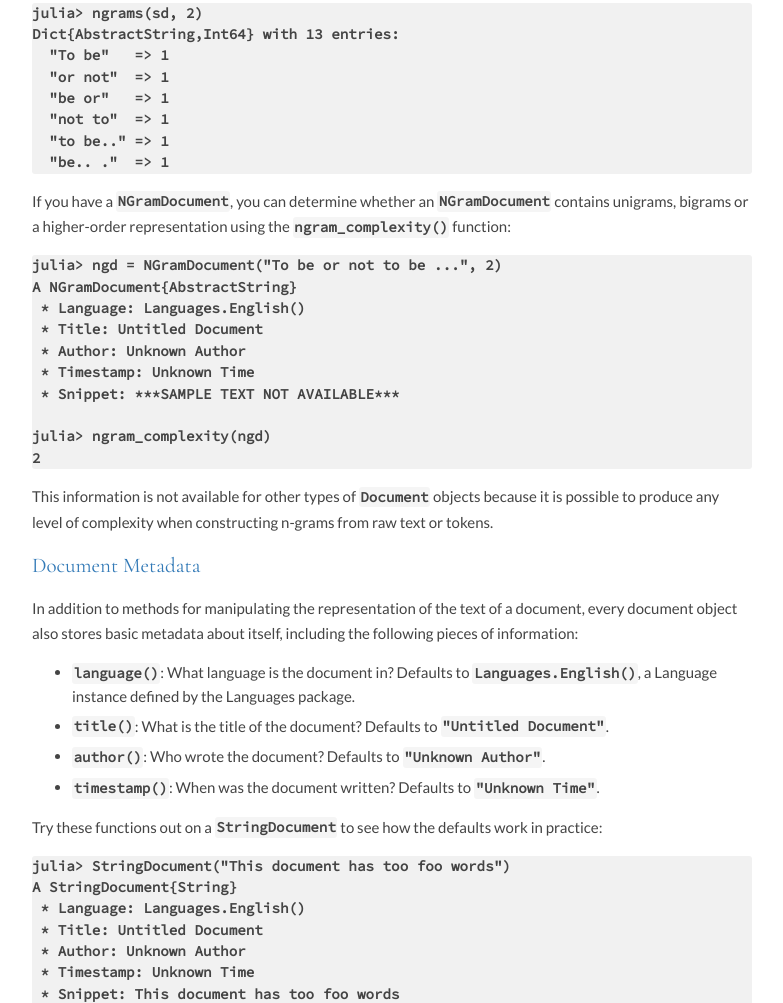
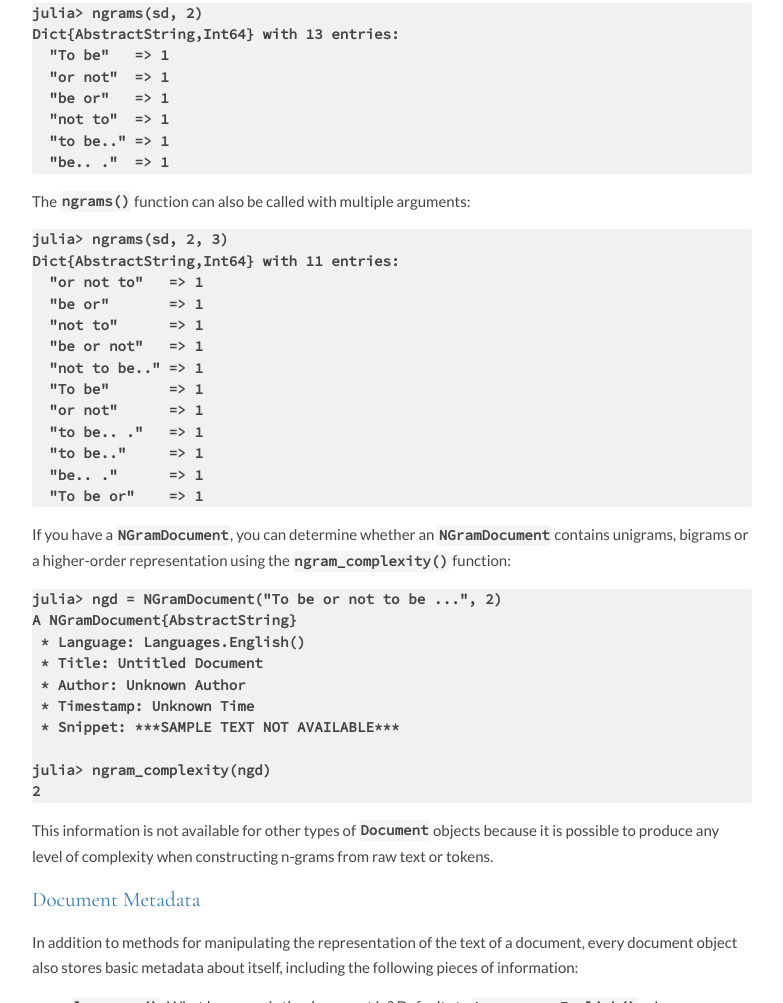
Before and after one commit to JuliaText/TextAnalysis.jl, a plain HTML site: page dev/documents/index.html in a window 1280 px wide. Shown: the part 4481-5484 px from the top of the page, without its empty margins (230-1013 px from the left). Drawn offline with nearby package versions, Linux system fonts and the light colour scheme; a script that the page names is missing; a web font is replaced by a local one.

Commit message:
build based on b7fc9c4

```diff
--- a/dev/documents/index.html
+++ b/dev/documents/index.html
@@ -147,7 +147,19 @@ Dict{AbstractString,Int64} with 13 entries:
   &quot;be or&quot;   =&gt; 1
   &quot;not to&quot;  =&gt; 1
   &quot;to be..&quot; =&gt; 1
-  &quot;be.. .&quot;  =&gt; 1</code></pre><p>If you have a <code>NGramDocument</code>, you can determine whether an <code>NGramDocument</code> contains unigrams, bigrams or a higher-order representation using the <code>ngram_complexity()</code> function:</p><pre><code class="language-julia">julia&gt; ngd = NGramDocument(&quot;To be or not to be ...&quot;, 2)
+  &quot;be.. .&quot;  =&gt; 1</code></pre><p>The <code>ngrams()</code> function can also be called with multiple arguments:</p><pre><code class="language-julia">julia&gt; ngrams(sd, 2, 3)
+Dict{AbstractString,Int64} with 11 entries:
+  &quot;or not to&quot;   =&gt; 1
+  &quot;be or&quot;       =&gt; 1
+  &quot;not to&quot;      =&gt; 1
+  &quot;be or not&quot;   =&gt; 1
+  &quot;not to be..&quot; =&gt; 1
+  &quot;To be&quot;       =&gt; 1
+  &quot;or not&quot;      =&gt; 1
+  &quot;to be.. .&quot;   =&gt; 1
+  &quot;to be..&quot;     =&gt; 1
+  &quot;be.. .&quot;      =&gt; 1
+  &quot;To be or&quot;    =&gt; 1</code></pre><p>If you have a <code>NGramDocument</code>, you can determine whether an <code>NGramDocument</code> contains unigrams, bigrams or a higher-order representation using the <code>ngram_complexity()</code> function:</p><pre><code class="language-julia">julia&gt; ngd = NGramDocument(&quot;To be or not to be ...&quot;, 2)
 A NGramDocument{AbstractString}
  * Language: Languages.English()
  * Title: Untitled Document
```
Also changed, not shown: dev/search_index.js (+1 -1 lines).
